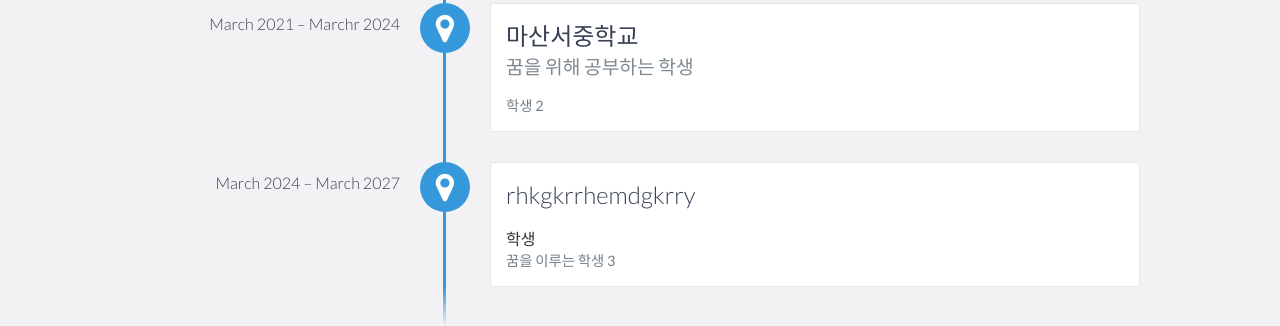
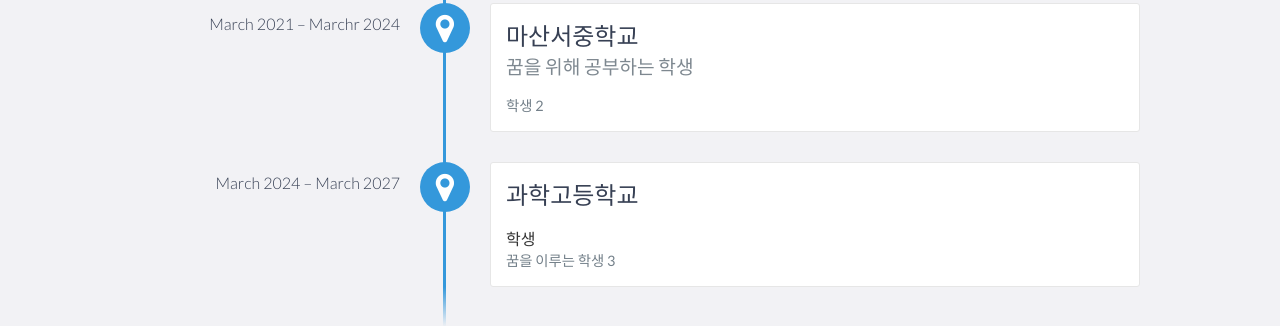
Before and after one commit to Runywoo/Runywoo.github.io, a website: page index.html in a window 1280 px wide. Shown: the part 1377-1703 px from the top of the page. Drawn offline with nearby package versions, Linux system fonts and the light colour scheme.

Commit message:
너무해 ㅠㅠㅠ ㅛㅛㅛ

```diff
--- a/index.html
+++ b/index.html
@@ -105,7 +105,7 @@
             </div>
 
             <div data-date="March 2024 – March 2027">
-                <h3>rhkgkrrhemdgkrry</h3>
+                <h3>과학고등학교</h3>
                 <h4></h4>학생</h4>
                 <p>
                     꿈을 이루는 학생 3
```
